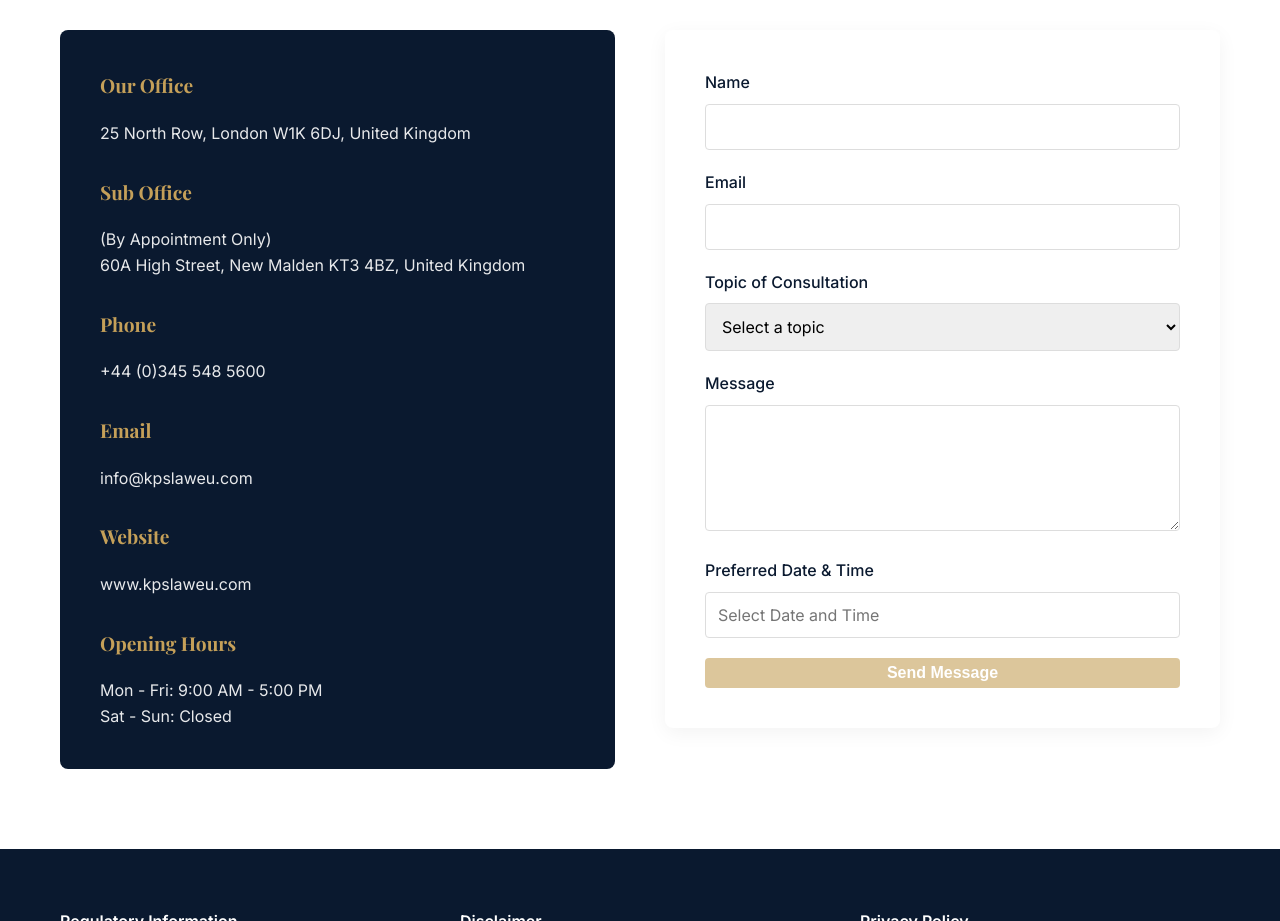
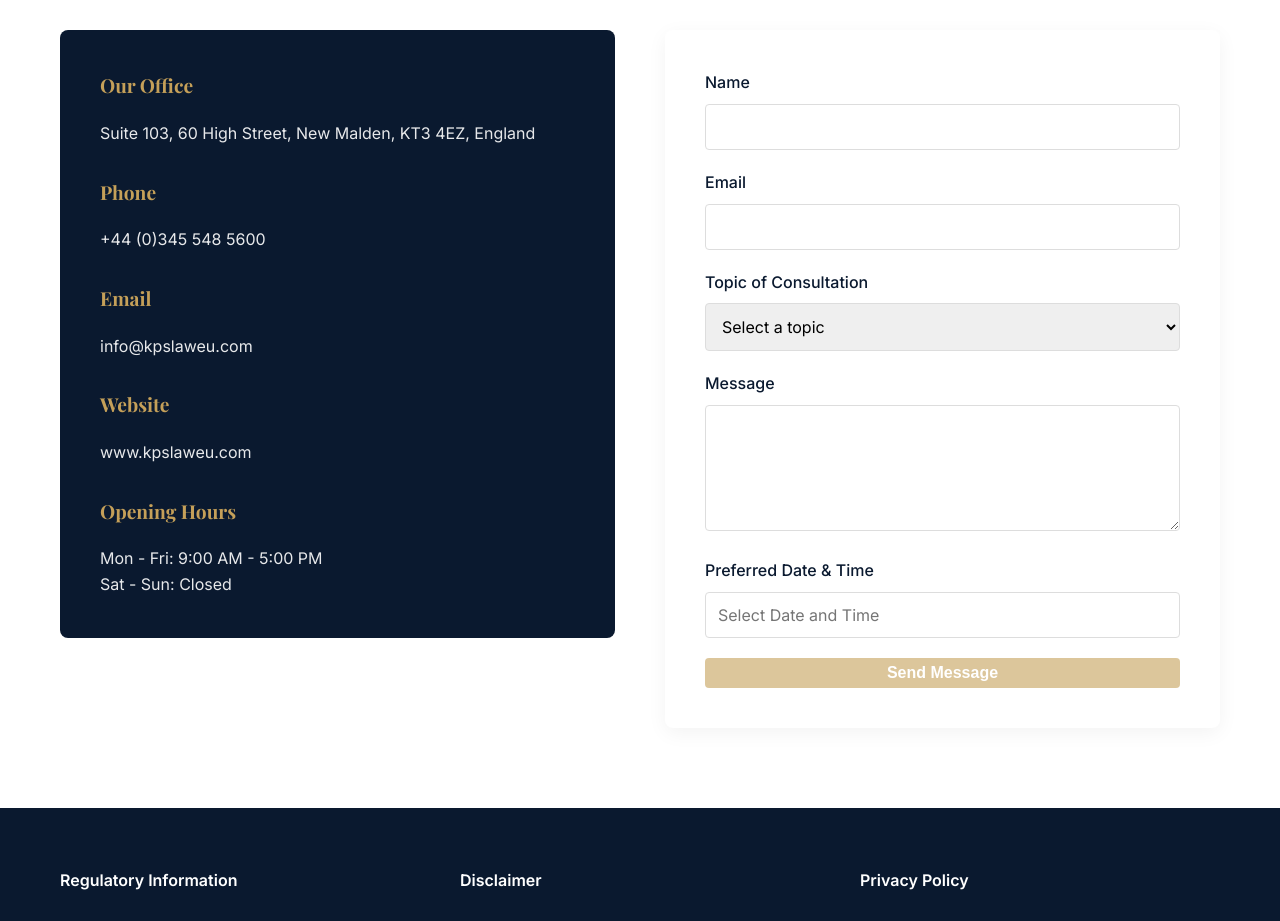
Before and after one commit to eurolegal1-eng/kpslaweu, a plain HTML site: page kim-partners-backup/index.html in a window 1280 px wide. Shown: the part 3080-4001 px from the top of the page. Drawn offline with nearby package versions, Linux system fonts and the light colour scheme.

Commit message:
Update KPS office address and remove obsolete sub-office

```diff
--- a/kim-partners-backup/index.html
+++ b/kim-partners-backup/index.html
@@ -149,13 +149,7 @@
                     <div class="contact-info">
                         <div class="info-item">
                             <h3>Our Office</h3>
-                            <p>25 North Row, London W1K 6DJ, United Kingdom</p>
-                        </div>
-                        <div class="info-item">
-                            <i class="fas fa-building"></i>
-                            <h3>Sub Office</h3>
-                            <p class="text-sm text-gray-500 mb-1">(By Appointment Only)</p>
-                            <p>60A High Street, New Malden KT3 4BZ, United Kingdom</p>
+                            <p>Suite 103, 60 High Street, New Malden, KT3 4EZ, England</p>
                         </div>
                         <div class="info-item">
                             <h3>Phone</h3>
```
